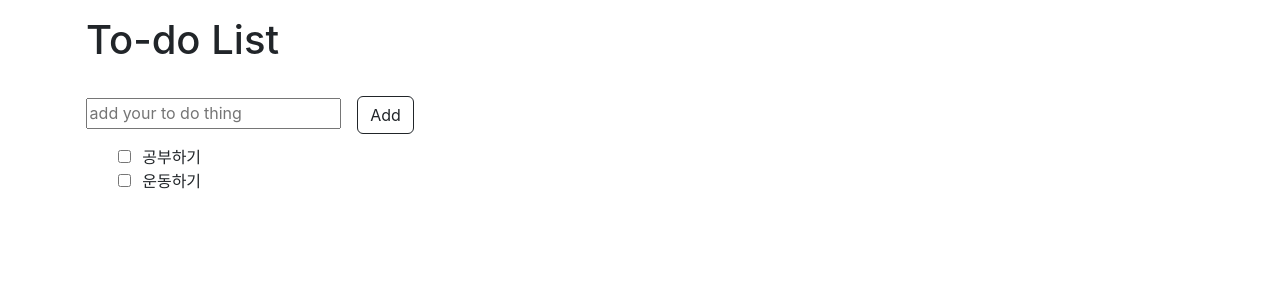
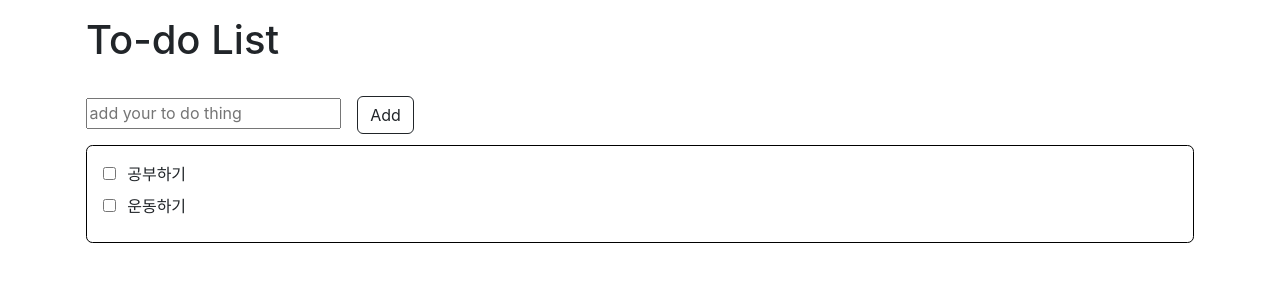
Before and after one commit to siawase17/To-do-List, a React (Create React App) app: page / in a window 1280 px wide. Shown: the top 300 px of the page. Built offline with nearby package versions, Linux system fonts and the light colour scheme.

Commit message:
feat: inline css

```diff
--- a/src/components/TodoList.tsx
+++ b/src/components/TodoList.tsx
@@ -25,27 +25,28 @@ const TodoList: React.FC = () => {
 
     const handleAdd = () => {
         if (inputText.trim() !== '') {
-            //const id = list.length > 0 ? list[list.length - 1].id + 1 : 1;
             setList([...list, { id: Date.now(), text: inputText, isChecked: false }]);
-            setInputText('');
+            setInputText(''); // input 필드를 비웁니다
         }
     };
 
     return (
         <div>
             <h1>{title}</h1>
-            <div style={{ marginTop: '2rem', marginBottom: '0.7rem' }}>
-                <input type="text"
+            <div style={containerStyle}>
+                <input
+                    type="text"
                     value={inputText}
                     placeholder='add your to do thing'
-                    style={{ padding: '0.1rem', marginRight: '1rem' }}
+                    style={inputStyle}
                     onChange={(e) => setInputText(e.target.value)}
                 />
                 <Button variant="outline-dark" onClick={handleAdd}>Add</Button>
             </div>
-            <ul style={{ listStyleType: 'none' }}>
+            <div style={borderStyle}>
+                <ul style={listItemStyle}>
                     {list.map((item) => (
-                    <li key={item.id}>
+                        <li key={item.id} style={{ marginBottom: '0.5rem' }}>
                             <input
                                 type="checkbox"
                                 checked={item.isChecked}
@@ -59,7 +60,32 @@ const TodoList: React.FC = () => {
                     ))}
                 </ul>
             </div>
+        </div>
     );
 };
 
 export default TodoList;
+
+const containerStyle = {
+    marginTop: '2rem',
+    marginBottom: '0.7rem',
+};
+
+const inputStyle = {
+    padding: '0.1rem',
+    marginRight: '1rem',
+}
+
+const borderStyle = {
+    borderWidth: '1px',
+    borderColor: 'black',
+    borderStyle: 'solid',
+    borderRadius: '0.4rem',
+    padding: '1rem',
+};
+
+const listItemStyle = {
+    listStyleType: 'none',
+    padding: 0,
+    margin: 0,
+};
```
Lines whose indentation alone changed are shown as unchanged.
